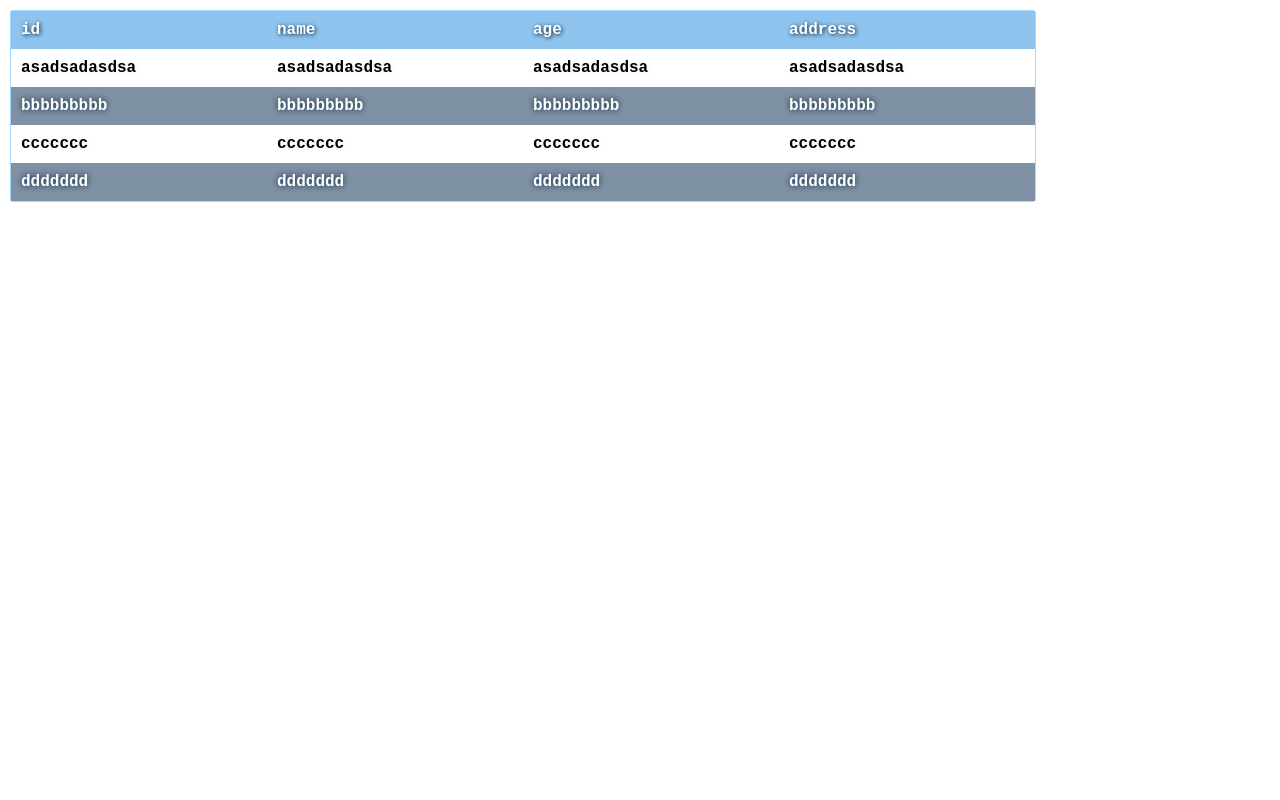
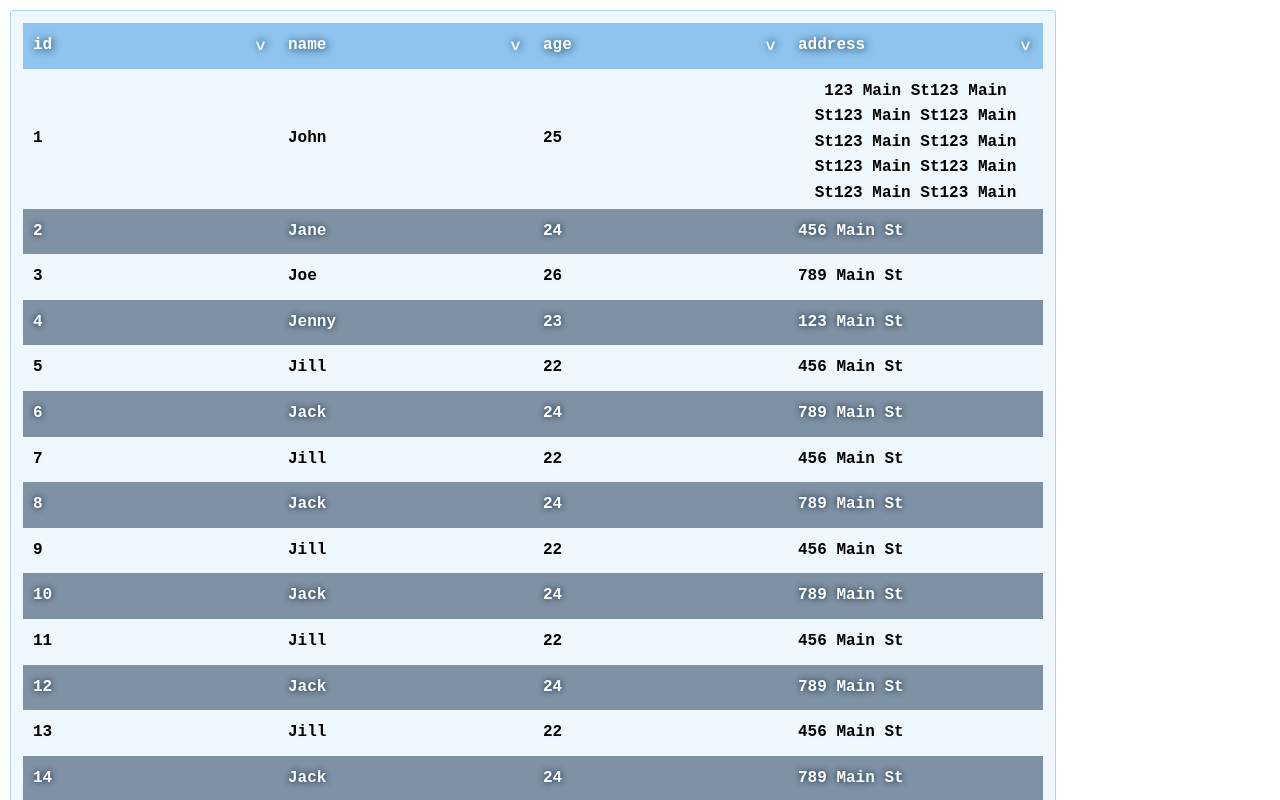
Before and after one commit to MertOzerdem/react-table, a React (Create React App) app: page / in a window 1280 px wide. Shown: the top 800 px of the page. Built offline with nearby package versions, Linux system fonts and the light colour scheme.

Commit message:
sort and table design fix

```diff
--- a/package.json
+++ b/package.json
@@ -6,9 +6,11 @@
     "@testing-library/jest-dom": "^5.15.1",
     "@testing-library/react": "^11.2.7",
     "@testing-library/user-event": "^12.8.3",
+    "lodash": "^4.17.21",
     "react": "^17.0.2",
     "react-dom": "^17.0.2",
     "react-scripts": "4.0.3",
+    "react-spring": "^9.3.2",
     "web-vitals": "^1.1.2"
   },
   "scripts": {
--- a/src/App.js
+++ b/src/App.js
@@ -4,7 +4,11 @@ import Table from './components/Table/Table.js'
 function App() {
   return (
     <div className="App">
-      <Table />
+      <Table>
+        <div>
+          <button></button>
+        </div>
+      </Table>
     </div>
   );
 }
--- a/src/components/Table/Table.js
+++ b/src/components/Table/Table.js
@@ -1,30 +1,104 @@
 import styles from './Table.module.css';
-import tableData from './dummyData';
+import {tableData} from './dummyData';
+import React, { useState, useEffect } from 'react';
+import _ from 'lodash';
+import { useSpring, animated } from "react-spring";
+
+const Cell = (props) => {
+    const {className, children, ...rest} = props;
+
+    return (
+        <div className={props.className} {...rest}>
+            {props.children}
+        </div>
+    )
+}
 
 const Table = (props) => {
-    const columnHeaders = Object.keys(tableData[0]);
-
-    console.log(columnHeaders);
+    const style = useSpring({
+        from: { opacity: 0,  x: -200 },
+        to: { opacity: 1, x: 0 },
+        config: { friction: 10, tension: 30 },
+    });
+    const sortStyle = useSpring({
+        to: {rotateZ: -90},
+        config: { friction: 10, tension: 20 },
+    });
 
 
+    const columnHeaders = Object.keys(tableData[0]);
+    const [data, setData] = useState(tableData);
+    let sortList = {};
+
+    columnHeaders.forEach(header => {
+        return sortList[header] = 'asc'
+    })
+
+    const [currentSort, setCurrentSort] = useState(sortList);
+
+    const sortHandler = (sortTarget) => {
+        setCurrentSort(({[sortTarget]: val, ...rest}) => {
+            return {
+                [sortTarget]: val === 'asc' ? 'desc' : 'asc',
+                ...rest,
+            }
+        })
+    }
+
+    const getSortList = () => {
+        let headers = []
+        let sortType = []
+
+        for (const [key, value] of Object.entries(currentSort)) {
+            headers.push(key)
+            sortType.push(value)
+        }
+
+        return [headers, sortType]
+    }
+
+    const sortData = () => {
+        const [headers, sortType] = getSortList()
+        const newData = _.orderBy(data, headers, sortType)
+        setData(newData);
+    }
+
+    const handleSort = (sortTarget) => {
+        sortHandler(sortTarget)
+    }
+
+    useEffect(() => {
+        sortData()
+    }, [currentSort])
+
     return (
-        <div className={styles['table-wrapper']}>
+        <animated.div className={styles['table-wrapper']} style={style}>
             <table className={styles.table}>
                 <tbody className={styles['table-body']}>
-                    {columnHeaders.map((header, key) => {
+                    <tr className={styles.row} >
+                        {columnHeaders.map((header, key) => {
+                            return (
+                                <td key={key} className={styles['row-item']} onClick={() => handleSort(header)}>{header}
+                                    <div className={styles.sort}>{currentSort[header] === 'asc' ? '<' : '>'}</div>
+                                </td>
+                            )
+                        })}
+                    </tr>
+
+                    {data.map((cell) => {
                         return (
-                            <tr key={key} className={styles.column} >
-                                <td className={styles['row-item']}>{header}</td>
-                                <td className={styles['row-item']}>asadsadasdsa</td>
-                                <td className={styles['row-item']}>bbbbbbbbb</td>
-                                <td className={styles['row-item']}>ccccccc</td>
-                                <td className={styles['row-item']}>ddddddd</td>
+                            <tr key={cell.id} className={styles.row}>
+                                {columnHeaders.map((header, key) => {
+                                    return (
+                                        <Cell key={key} className={`${styles['row-item']} ${styles['line-count-5']}`} item={cell}>{cell[header]}</Cell>
+                                    )
+                                })}
                             </tr>
                         )
                     })}
                 </tbody>
             </table>
-        </div>
+        </animated.div>
     )
 }
 
--- a/src/components/Table/Table.module.css
+++ b/src/components/Table/Table.module.css
@@ -10,65 +10,81 @@
     font-family: 'Courier New', Courier, monospace;
     font-weight: 700;
     text-shadow: 1px 1px 4px #e9f2f5;
-}
-
-@media only screen and (max-width: 600px) {
-    .table-wrapper {
-        overflow: scroll;
-    }
+    padding: 10px;
+    background: aliceblue;
+    overflow-x: scroll;
 }
 
 .table{
-    display: flex;
+    /* display: flex;
     flex-direction: row;
     justify-content: space-around;
-    width: 100%;
+    width: 100%; */
 }
 
 .table-body {
     width: 100%;
     display: flex;
-    flex-direction: row;
+    flex-direction: column;
     align-content: stretch;
     justify-content: flex-start;
     align-items: center;
+    border-radius: 3px;
 }
 
-.table td:nth-child(1) {
+.table tr:nth-child(1) {
     background-color: #8ec4ee;
-    text-shadow: 1px 1px 4px #00223b;
+    text-shadow: 1px 1px 8px #00223b;
     color: white;
 }
 
-.table td:nth-child(2n+3) {
+.table tr:nth-child(2n+3) {
     background-color: #7f91a4;
     text-shadow: 0px 0px 6px #00223b;
     color: white;
 }
 
-.column {
-
+.row {
+    display: flex;
+    justify-content: space-evenly;
+    align-items: center;
+    flex-wrap: nowrap;
+    flex-direction: row;
+    width: 100%;
 }
 
 .row-item {
-    padding: 10px;
+    padding: 5px;
+    margin: 5px;
     text-align: center;
     border-collapse: collapse;
     display: flex;
+    justify-content: space-between;
+    /* display: flex;
     flex-direction: row;
     align-content: stretch;
-    justify-content: flex-start;
-    align-items: center;
+    justify-content: space-between;
+    align-items: center; */
+    width: 100%;
+    min-width: 150px;
+    line-height: 1.6em;
+    text-overflow: ellipsis;
+    word-wrap: break-word;
+    overflow-y: scroll;
+    -ms-overflow-style: none; /* IE 10+ */
+    scrollbar-width: none; /* Firefox */
 }
 
-/* .column:first-child {
-    border-top-width: 0px;
+.row-item::-webkit-scrollbar { /* for Chrome, Safari, and Opera */
+    display: none;
 }
 
-.column:last-child {
-    border-bottom-width: 0px;
-} */
 
-tr {
-    width: 100%;
+.line-count-5 {
+    max-height: 7.5em;
+    -webkit-line-clamp: 5;
 }
+
+.sort {
+    transform: rotate(-90deg);
+}
--- a/src/components/Table/dummyData.js
+++ b/src/components/Table/dummyData.js
@@ -4,7 +4,7 @@ const tableData = [
         id: 1,
         name: "John",
         age: "25",
-        address: "123 Main St",
+        address: "123 Main St123 Main St123 Main St123 Main St123 Main St123 Main St123 Main St123 Main St123 Main St123 Main St123 Main St123 Main St123 Main St123 Main St123 Main St",
     },
     {
         id: 2,
@@ -176,4 +176,21 @@ const tableData = [
     }
 ];
 
-export default tableData;
+const tableData2 = [
+    {
+        id: 29,
+        name: "Jill",
+        age: "22",
+        address: "456 Main St",
+        test1: "test1",
+        test2: "test2",
+        test3: "test3",
+        test4: "test4",
+        test5: "test5",
+    }
+];
+
+export {
+    tableData,
+    tableData2
+};
```
Also changed, not shown: 1 other file (tests, documents, lock files or other folders).
